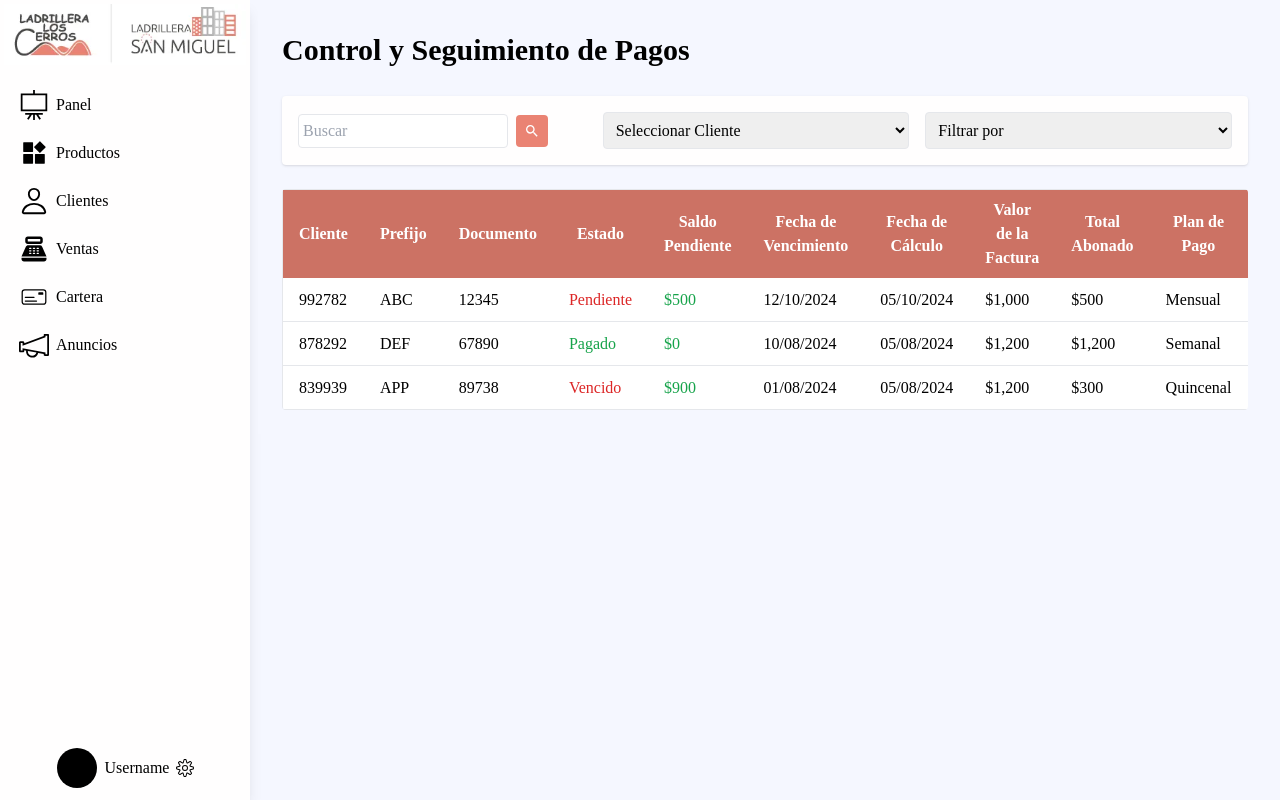
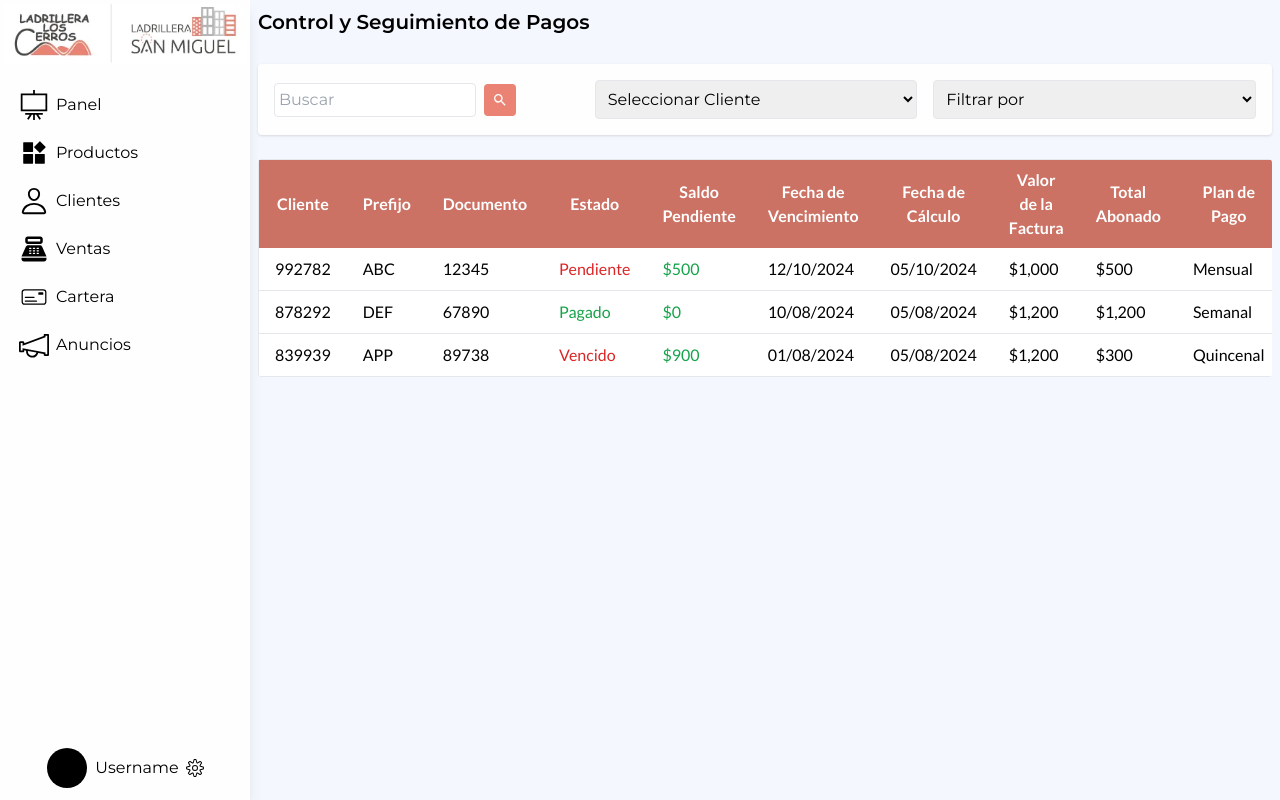
Before and after one commit to freddy320/LadrilleriaLosCerros, a React (Vite) app in the folder frontend/ladrilleriaLosCerros/: page /panel in a window 1280 px wide. Built offline with nearby package versions, Linux system fonts and the light colour scheme.

Commit message:
configuracion de las fuentes

```diff
--- a/frontend/ladrilleriaLosCerros/index.html
+++ b/frontend/ladrilleriaLosCerros/index.html
@@ -1,14 +1,22 @@
 <!doctype html>
 <html lang="en">
+
 <head>
   <meta charset="UTF-8" />
   <link rel="icon" type="image/svg+xml" href="/vite.svg" />
   <meta name="viewport" content="width=device-width, initial-scale=1.0" />
+  <link rel="preconnect" href="https://fonts.googleapis.com">
+  <link rel="preconnect" href="https://fonts.gstatic.com" crossorigin>
+  <link
+    href="https://fonts.googleapis.com/css2?family=Lato:ital,wght@0,100;0,300;0,400;0,700;0,900;1,100;1,300;1,400;1,700;1,900&family=Montserrat:ital,wght@0,100..900;1,100..900&display=swap"
+    rel="stylesheet">
   <title>Ladrillera los Cerros | San miguel
   </title>
 </head>
+
 <body>
   <div id="root"></div>
   <script type="module" src="/src/main.jsx"></script>
 </body>
+
 </html>
--- a/frontend/ladrilleriaLosCerros/src/components/Ventas.jsx
+++ b/frontend/ladrilleriaLosCerros/src/components/Cartera.jsx
@@ -1,8 +1,8 @@
 
 import { MdDownload, MdSearch } from "react-icons/md";
-import { PiPerson } from "react-icons/pi";
 
-export const Ventas = () => {
+
+export const Cartera = () => {
     const data = [
         {
             cliente: "992782",
@@ -49,10 +49,10 @@ export const Ventas = () => {
         // Por si se quieren añadir mas de esta mierda
     ];
     return (
-        <div className="grid gap-4 p-6 bg-background">
-            <h1 className="text-3xl font-bold mb-3 font-Montserrat">Control y Seguimiento de Pagos</h1>
+        <div className="grid gap-4 bg-background">
+            <h1 className="text-xl font-semibold mb-3 font-Montserrat">Control y Seguimiento de Pagos</h1>
 
-            <div className="flex gap-4 mb-2 p-4 rounded bg-contrast shadow items-center">
+            <div className="flex gap-4 mb-2 p-4 rounded bg-contrast shadow items-center font-Montserrat">
                 <div className="flex-1 flex items-center">
                     <input
                         type="text"
@@ -84,7 +84,7 @@ export const Ventas = () => {
             </div>
 
             <div className="overflow-x-auto rounded">
-                <table className="min-w-full bg-white border rounded-md">
+                <table className="min-w-full bg-white border rounded-md font-lato">
                     <thead>
                         <tr className="bg-themePageDark text-white">
                             <th className="px-4 py-2">Cliente</th>
--- a/frontend/ladrilleriaLosCerros/src/components/menu.jsx
+++ b/frontend/ladrilleriaLosCerros/src/components/menu.jsx
@@ -8,8 +8,8 @@ import { CiMoneyCheck1 } from "react-icons/ci";
 import { CiSettings } from "react-icons/ci";
 import { TfiAnnouncement } from "react-icons/tfi";
 import Panel from './Panel';
-import { Ventas } from './Ventas';
-
+// import { Ventas } from './Ventas';
+import { Cartera } from './Cartera';
 
 const Item = ({children}) => {
   return (
@@ -45,7 +45,7 @@ export function Menu() {
       </aside>
       <section className='overflow-scroll p-2'>
        {/* <Panel /> */}
-       <Ventas />
+       <Cartera />
       </section>
     </main>
   );
```
Lines whose indentation alone changed are shown as unchanged.
